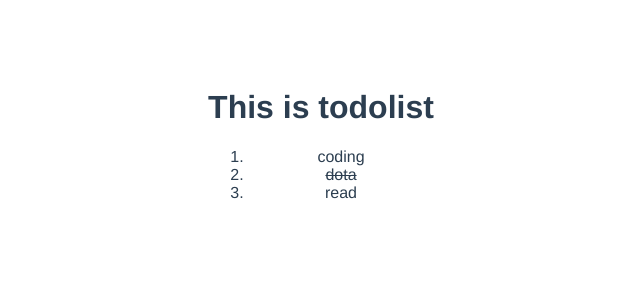
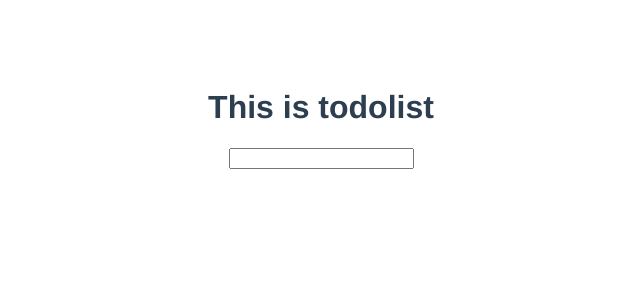
Before and after one commit to Ulez/todolist, a Vue app: page / in a window 1280 px wide. Shown: the top 300 px of the page, without its empty margins (319-959 px from the left). Built offline with nearby package versions, Linux system fonts and the light colour scheme; the HTML template or start-up script is replaced by a standard one.

Commit message:
输入item，显示到TODOlist

```diff
--- a/src/App.vue
+++ b/src/App.vue
@@ -1,6 +1,7 @@
 <template>
   <div id="app">
     <h1>{{title}}</h1>
+    <input v-model="newItem" @keyup.enter="onEnter">
     <ol>
       <li v-for="item in items" v-bind:class="{ finished: item.finished }" v-on:click="reverse(item)">
         {{ item.label }}
@@ -14,16 +15,20 @@ export default {
   data: function() {
     return {
       title: 'This is todolist',
-      items: [
-        { label: 'coding', finished: false },
-        { label: 'dota', finished: true },
-        { label: 'read', finished: false }
-      ]
+      items: [],
+      newItem: ''
     }
   },
   methods: {
     reverse: function(item) {
       item.finished = !item.finished
+    },
+    onEnter: function() {
+      this.items.push({
+        label: this.newItem,
+        finished: false
+      })
+      this.newItem = ''
     }
   }
 }
```
